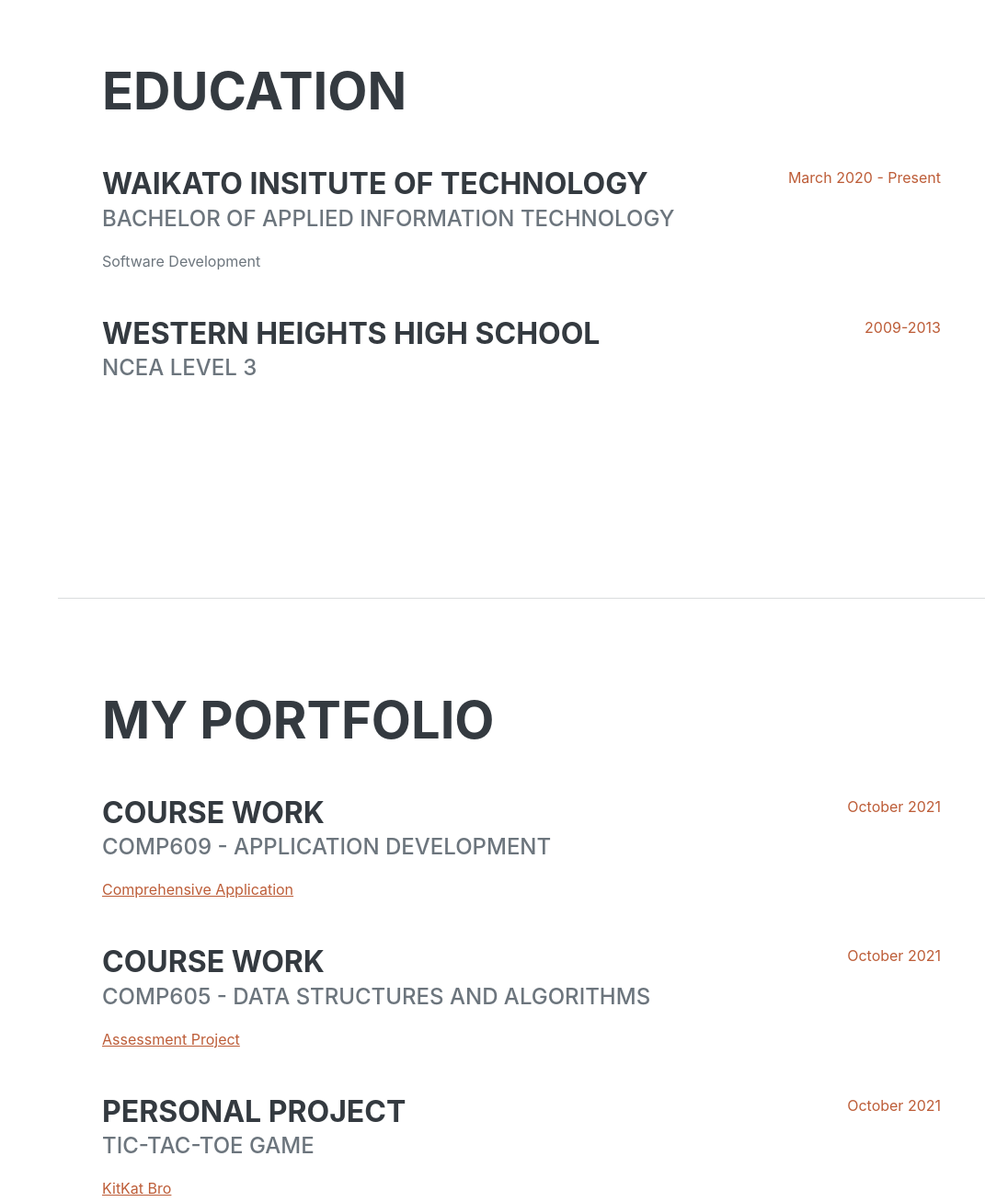
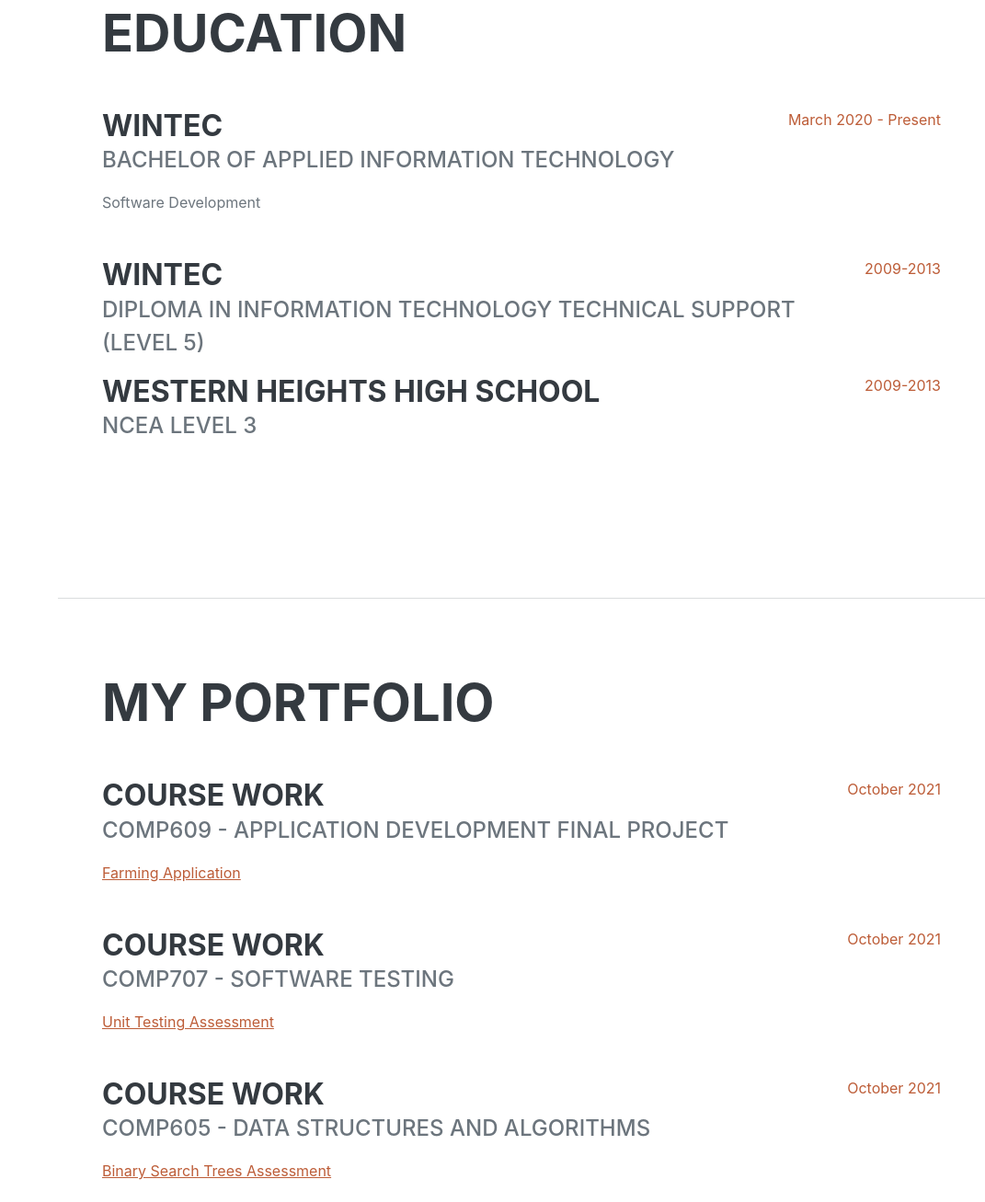
Before and after one commit to michaelcoates108/Portfolio, a plain HTML site: page index.html in a window 1280 px wide. Shown: the part 1752-3059 px from the top of the page at 92% size, without its empty margins (209-1280 px from the left). Drawn offline with nearby package versions, Linux system fonts and the light colour scheme; a web font is replaced by a local one.

Commit message:
Update index.html

```diff
--- a/index.html
+++ b/index.html
@@ -88,11 +88,18 @@
                     <h2 class="mb-5">Education</h2>
                     <div class="d-flex flex-column flex-md-row justify-content-between mb-5">
                         <div class="flex-grow-1">
-                            <h3 class="mb-0">Waikato Insitute of Technology</h3>
+                            <h3 class="mb-0">Wintec</h3>
                             <div class="subheading mb-3">Bachelor of Applied Information Technology</div>
                             <div>Software Development</div>
                         </div>
                         <div class="flex-shrink-0"><span class="text-primary">March 2020 - Present</span></div>
+                    </div>
+                    <div class="d-flex flex-column flex-md-row justify-content-between">
+                        <div class="flex-grow-1">
+                            <h3 class="mb-0">Wintec</h3>
+                            <div class="subheading mb-3">Diploma in Information Technology Technical Support (Level 5)</div>
+                        </div>
+                        <div class="flex-shrink-0"><span class="text-primary">2009-2013</span></div>
                     </div>
                     <div class="d-flex flex-column flex-md-row justify-content-between">
                         <div class="flex-grow-1">
@@ -111,9 +118,19 @@
                     <div class="d-flex flex-column flex-md-row justify-content-between mb-5">
                         <div class="flex-grow-1">
                             <h3 class="mb-0">Course Work</h3>
-                            <div class="subheading mb-3">COMP609 - Application Development</div>
+                            <div class="subheading mb-3">COMP609 - Application Development Final Project</div>
                             <div>
-                                <a href="https://github.com/michaelcoates108/COMP609"> Comprehensive Application</a>
+                                <a href="https://github.com/michaelcoates108/Farming-Application---COMP609"> Farming Application</a>
+                            </div>
+                        </div>
+                        <div class="flex-shrink-0"><span class="text-primary">October 2021</span></div>
+                    </div>
+                    <div class="d-flex flex-column flex-md-row justify-content-between mb-5">
+                        <div class="flex-grow-1">
+                            <h3 class="mb-0">Course Work</h3>
+                            <div class="subheading mb-3">COMP707 - Software Testing</div>
+                            <div>
+                                <a href="https://github.com/michaelcoates108/Unit-Testing-Demonstration"> Unit Testing Assessment</a>
                             </div>
                         </div>
                         <div class="flex-shrink-0"><span class="text-primary">October 2021</span></div>
@@ -123,7 +140,7 @@
                             <h3 class="mb-0">Course Work</h3>
                             <div class="subheading mb-3">COMP605 - Data Structures and Algorithms</div>
                             <div>
-                                <a href="https://github.com/michaelcoates108/COMP605"> Assessment Project</a>
+                                <a href="https://github.com/michaelcoates108/Binary-Search-Trees"> Binary Search Trees Assessment</a>
                             </div>
                         </div>
                         <div class="flex-shrink-0"><span class="text-primary">October 2021</span></div>
```
